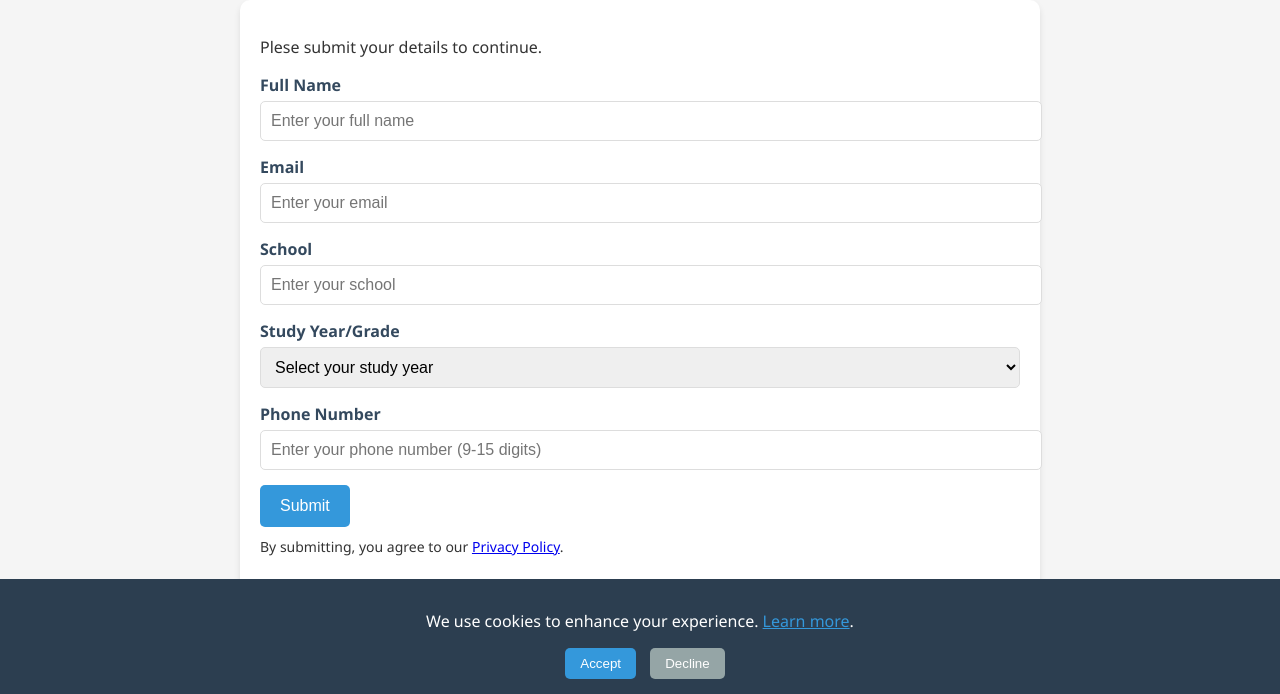
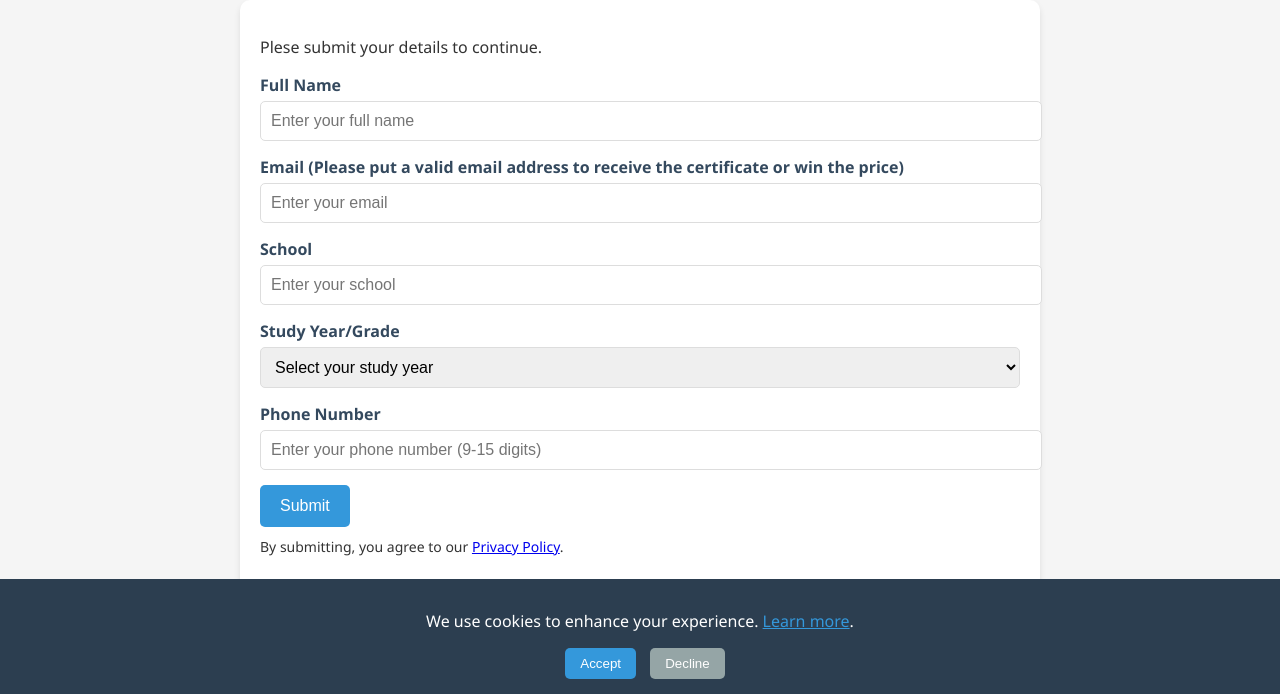
Before and after one commit to DEC-Games/landing-page, a plain HTML site: page index.html in a window 1280 px wide. Shown: the part 106-800 px from the top of the page. Drawn offline with Linux system fonts and the light colour scheme.

Commit message:
update email label

```diff
--- a/index.html
+++ b/index.html
@@ -174,7 +174,7 @@
         <input type="text" id="name" name="name" required placeholder="Enter your full name">
       </div>
       <div class="form-group">
-        <label for="email">Email</label>
+        <label for="email">Email (Please put a valid email address to receive the certificate or win the price)</label>
         <input type="email" id="email" name="email" required placeholder="Enter your email">
       </div>
       <div class="form-group">
```
